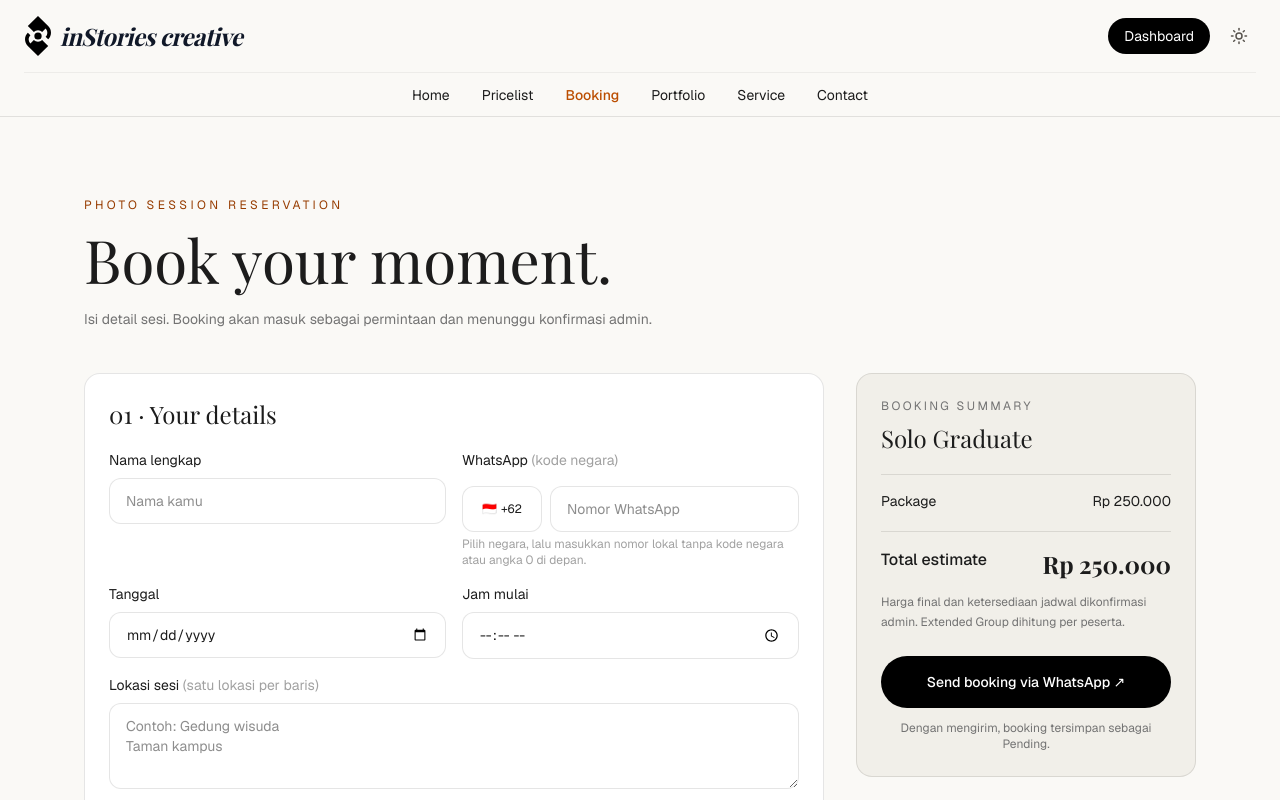
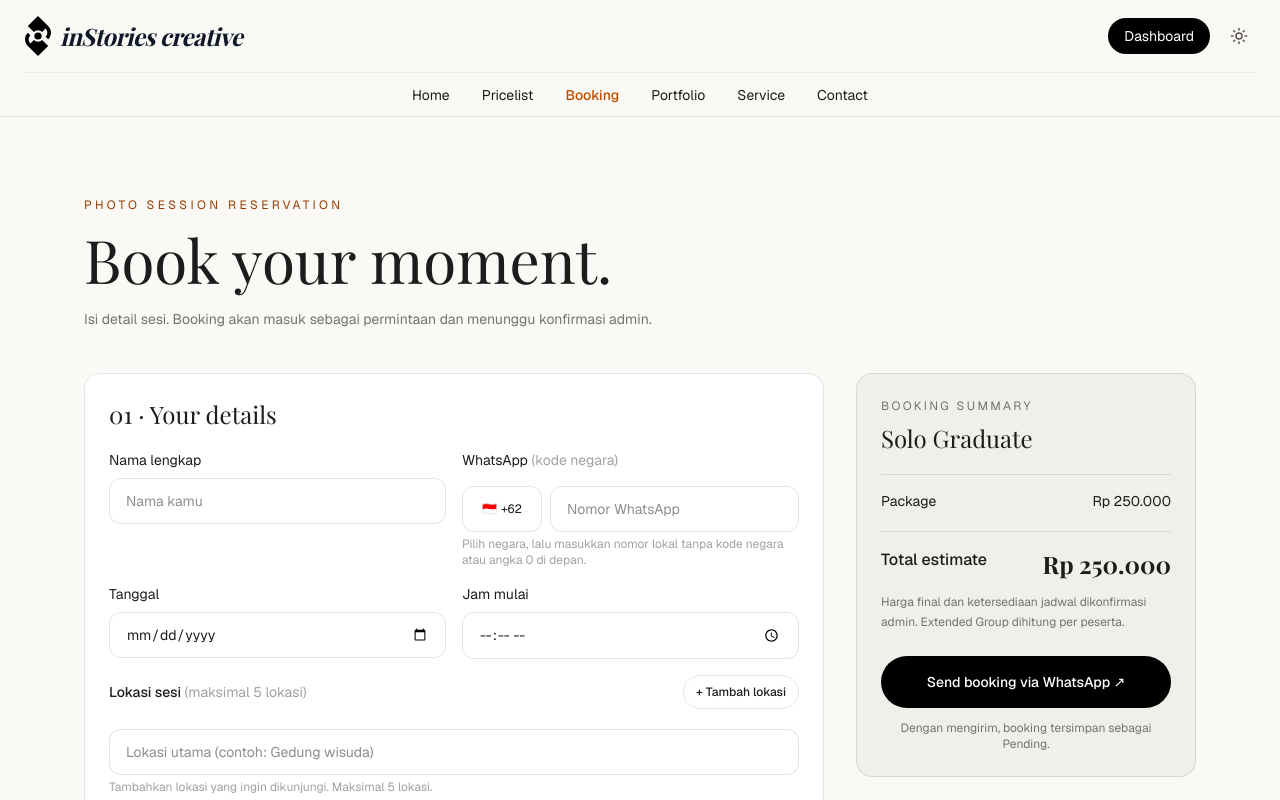
Before and after one commit to abazic/Pilihin-App, a Next.js app: page /booking in a window 1280 px wide. Shown: the top 800 px of the page. Built offline with nearby package versions, Linux system fonts and the light colour scheme; a web font is replaced by a local one.

Commit message:
Allow clients to add multiple booking locations

```diff
--- a/app/booking/page.tsx
+++ b/app/booking/page.tsx
@@ -60,7 +60,7 @@ export default function BookingPage() {
   const [countryDropdownOpen, setCountryDropdownOpen] = useState(false);
   const [date, setDate] = useState('');
   const [time, setTime] = useState('');
-  const [locations, setLocations] = useState('');
+  const [locations, setLocations] = useState<string[]>(['']);
   const [moodboardLinks, setMoodboardLinks] = useState<string[]>(['']);
   const [pkg, setPkg] = useState('solo');
   useEffect(() => {
@@ -80,7 +80,7 @@ export default function BookingPage() {
   const base = useMemo(() => pkg === 'extended' ? chosen.price * participants : chosen.price, [pkg, chosen.price, participants]);
   const addonTotal = addons.filter((a) => selected.includes(a.id)).reduce((sum, a) => sum + a.price, 0);
   const total = base + addonTotal;
-  const locationsArray = locations.split('\n').map((s) => s.trim()).filter(Boolean);
+  const locationsArray = locations.map((s) => s.trim()).filter(Boolean);
   const field = 'mt-2 w-full rounded-xl border border-black/10 bg-white px-4 py-3 text-sm outline-none focus:border-amber-700 dark:border-white/10 dark:bg-[#171714] dark:text-white';
 
   async function submit(e: React.FormEvent) {
@@ -223,10 +223,21 @@ export default function BookingPage() {
                 <label className="text-sm">Tanggal<input className={field} type="date" value={date} min={new Date().toISOString().slice(0, 10)} onChange={(e) => setDate(e.target.value)} required /></label>
                 <label className="text-sm">Jam mulai<input className={field} type="time" value={time} onChange={(e) => setTime(e.target.value)} required /></label>
               </div>
-              <label className="mt-4 block text-sm">Lokasi sesi <span className="text-neutral-400">(satu lokasi per baris)</span>
-                <textarea className={field} rows={3} value={locations} onChange={(e) => setLocations(e.target.value)} placeholder={'Contoh: Gedung wisuda\nTaman kampus'} required />
-              </label>
-              <p className="mt-1 text-xs text-neutral-400">Isi semua lokasi yang ingin digunakan.</p>
+              <div className="mt-4">
+                <div className="flex flex-wrap items-center justify-between gap-3">
+                  <label className="text-sm font-medium">Lokasi sesi <span className="font-normal text-neutral-400">(maksimal 5 lokasi)</span></label>
+                  <button type="button" onClick={() => setLocations((items) => items.length < 5 ? [...items, ''] : items)} disabled={locations.length >= 5} className="rounded-full border border-black/10 px-3 py-2 text-xs font-medium transition hover:bg-neutral-50 disabled:cursor-not-allowed disabled:opacity-40 dark:border-white/10 dark:hover:bg-white/5">+ Tambah lokasi</button>
+                </div>
+                <div className="mt-3 space-y-2">
+                  {locations.map((location, index) => (
+                    <div key={index} className="flex items-center gap-2">
+                      <input className={field + ' mt-0 min-w-0'} value={location} onChange={(e) => setLocations((items) => items.map((item, i) => i === index ? e.target.value : item))} placeholder={index === 0 ? 'Lokasi utama (contoh: Gedung wisuda)' : `Lokasi tambahan ${index + 1}`} required={index === 0} aria-label={`Lokasi sesi ${index + 1}`} />
+                      {locations.length > 1 && <button type="button" onClick={() => setLocations((items) => items.filter((_, i) => i !== index))} className="shrink-0 rounded-lg px-3 py-3 text-xs text-red-600 transition hover:bg-red-50 dark:text-red-400 dark:hover:bg-red-950/30" aria-label={`Hapus lokasi ${index + 1}`}>Hapus</button>}
+                    </div>
+                  ))}
+                </div>
+                <p className="mt-1 text-xs text-neutral-400">Tambahkan lokasi yang ingin dikunjungi. Maksimal 5 lokasi.</p>
+              </div>
               <div className="mt-5">
                 <div className="flex flex-wrap items-center justify-between gap-3">
                   <div>
```
